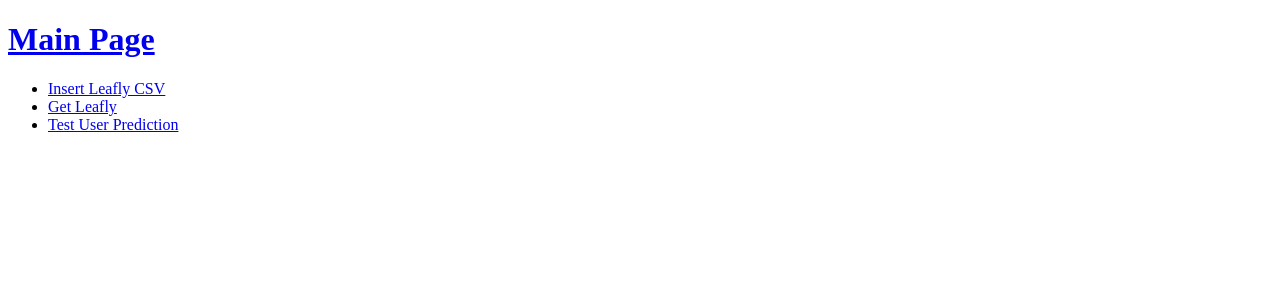
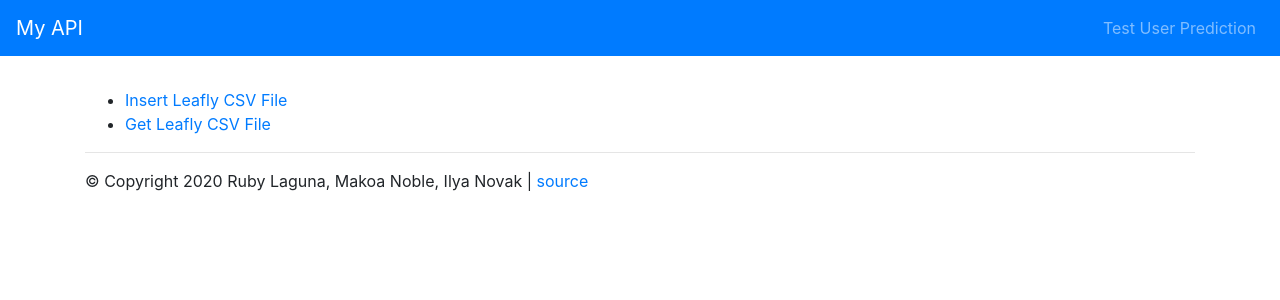
Before and after one commit to ilyanovak/buildweek-medcabinet-8, a Flask app: page / in a window 1280 px wide. Shown: the top 300 px of the page. Run offline with Flask 2, Linux system fonts and the light colour scheme; some libraries are stand-ins or nearby versions.

Commit message:
add bootstrap layout and flash message

```diff
--- a/web_app/__init__.py
+++ b/web_app/__init__.py
@@ -1,12 +1,12 @@
 from flask import Flask
 from web_app.routes.home_routes import home_routes
 from web_app.routes.insert_routes import insert_routes
-# from web_app.routes.json_routes import json_routes
 
 app = Flask(__name__)
 
+app.config["SECRET_KEY"] = "temporary secret key"
+
 app.register_blueprint(home_routes)
 app.register_blueprint(insert_routes)
-# app.register_blueprint(json_routes)
 
 app.run(debug=True)
--- a/web_app/routes/insert_routes.py
+++ b/web_app/routes/insert_routes.py
@@ -1,4 +1,4 @@
-from flask import Flask, Blueprint, jsonify, render_template, request
+from flask import Flask, Blueprint, jsonify, render_template, request, flash, redirect
 from web_app.models.nlp_model import Predictor
 from web_app.parser import parser
 import pprint
@@ -38,7 +38,8 @@ def insert_leafly():
     connect_db.cursor.close()
     connect_db.connection.close()
 
-    return ('Successfly Inserted CSV to Database')
+    flash('Successfly Inserted Leafly CSV into Database', 'success')
+    return redirect('/')
 
 @insert_routes.route("/get_leafly")
 def get_leafly():
--- /dev/null
+++ b/web_app/templates/bootstrap_layout.html
@@ -0,0 +1,84 @@
+<!doctype html>
+<html>
+  <head>
+    {% block title %}
+      <title>API for Leafly Dataset and NLP Algorithm | A Student Project for Lambda School.</title>
+    {% endblock %}
+
+    <link rel="stylesheet" href="https://stackpath.bootstrapcdn.com/bootstrap/4.4.1/css/bootstrap.min.css" integrity="sha384-Vkoo8x4CGsO3+Hhxv8T/Q5PaXtkKtu6ug5TOeNV6gBiFeWPGFN9MuhOf23Q9Ifjh" crossorigin="anonymous">
+  </head>
+
+  <body>
+
+    <!-- FLASH MESSAGING -->
+    <!-- see: http://flask.pocoo.org/docs/1.0/patterns/flashing/#flashing-with-categories -->
+    <!-- see: https://getbootstrap.com/docs/4.3/components/alerts/ -->
+    {% with messages = get_flashed_messages(with_categories=true) %}
+      {% if messages %}
+        {% for category, message in messages %}
+          <div class="alert alert-{{ category }} alert-dismissible" role="alert" style="margin-bottom:0px;">
+            <button type="button" class="close" data-dismiss="alert" aria-label="Close"><span aria-hidden="true">&times;</span></button>
+            {{ message }}
+          </div>
+        {% endfor %}
+      {% endif %}
+    {% endwith %}
+
+    <!-- SITE NAVIGATION -->
+    <!-- see: https://jinja.palletsprojects.com/en/2.11.x/tricks/ -->
+    <!-- see: https://getbootstrap.com/docs/4.0/components/navbar/ -->
+    {% set nav_links = [
+      ('/user_data', 'effects_flavors', 'Test User Prediction')
+    ] -%}
+    {% set active_page = active_page|default('index') -%}
+    <nav class="navbar navbar-expand-lg navbar-dark bg-primary">
+      <a class="navbar-brand" href="/">My API</a>
+      <button class="navbar-toggler" type="button" data-toggle="collapse" data-target="#navbarNavAltMarkup" aria-controls="navbarNavAltMarkup" aria-expanded="false" aria-label="Toggle navigation">
+        <span class="navbar-toggler-icon"></span>
+      </button>
+      <div class="collapse navbar-collapse" id="navbarNavAltMarkup">
+        <ul class="nav navbar-nav ml-auto">
+          {% for href, id, link_text in nav_links %}
+            {% if id == active_page %}
+              {% set is_active = "active" -%}
+            {% else %}
+              {% set is_active = "" -%}
+            {% endif %}
+            <li class="nav-item">
+              <a class="nav-link {{ is_active }}" href="{{href}}">{{link_text}}</a>
+            </li>
+          {% endfor %}
+        </div>
+      </ul>
+    </nav>
+
+    <div class="container" style="margin-top:2em;">
+      <!-- PAGE CONTENTS -->
+      <div id="content">
+        {% block content %}
+        {% endblock %}
+      </div>
+
+      <!-- FOOTER -->
+      <div id="footer">
+        <hr>
+        &copy; Copyright 2020 Ruby Laguna, Makoa Noble, Ilya Novak |
+        <a href="https://github.com/buildweek-medcabinet-8/data/">source</a>
+      </div>
+    </div>
+
+    <!-- JAVASCRIPT SECTION -->
+    <script src="https://code.jquery.com/jquery-3.4.1.slim.min.js" integrity="sha384-J6qa4849blE2+poT4WnyKhv5vZF5SrPo0iEjwBvKU7imGFAV0wwj1yYfoRSJoZ+n" crossorigin="anonymous"></script>
+    <script src="https://cdn.jsdelivr.net/npm/popper.js@1.16.0/dist/umd/popper.min.js" integrity="sha384-Q6E9RHvbIyZFJoft+2mJbHaEWldlvI9IOYy5n3zV9zzTtmI3UksdQRVvoxMfooAo" crossorigin="anonymous"></script>
+    <script src="https://stackpath.bootstrapcdn.com/bootstrap/4.4.1/js/bootstrap.min.js" integrity="sha384-wfSDF2E50Y2D1uUdj0O3uMBJnjuUD4Ih7YwaYd1iqfktj0Uod8GCExl3Og8ifwB6" crossorigin="anonymous"></script>
+    <script type="text/javascript">
+
+        console.log("Thanks for the page visit!")
+
+        // closes data-dismiss="alert" flash messages
+        // see: https://getbootstrap.com/docs/4.3/components/alerts/#javascript-behavior
+        //$().alert('close')
+
+    </script>
+  </body>
+</html>
--- a/web_app/templates/home.html
+++ b/web_app/templates/home.html
@@ -1,18 +1,10 @@
-<!DOCTYPE html>
-<html lang="en">
-<head>
-    <meta charset="UTF-8">
-    <meta name="viewport" content="width=<device-width>, initial-scale=1.0">
-    <title>Document</title>
-</head>
-<body>
-        {% block nav %}
-        <h1><a href="/">Main Page</a></h1>
-        <ul>
-            <li><a href="/insert_leafly">Insert Leafly CSV</a></li>
-            <li><a href="/get_leafly">Get Leafly</a></li>
-            <li><a href="/user_data">Test User Prediction</a></li>
-        </ul>
-        {% endblock %}
-</body>
-</html>
+{% extends "bootstrap_layout.html" %}
+
+{% block content %}
+
+    <ul>
+        <li><a href="/insert_leafly">Insert Leafly CSV File</a></li>
+        <li><a href="/get_leafly">Get Leafly CSV File</a></li>
+    </ul>
+
+{% endblock %}
```
Also changed, not shown: web_app/templates/effects_flavors.html (+11 -7 lines).
